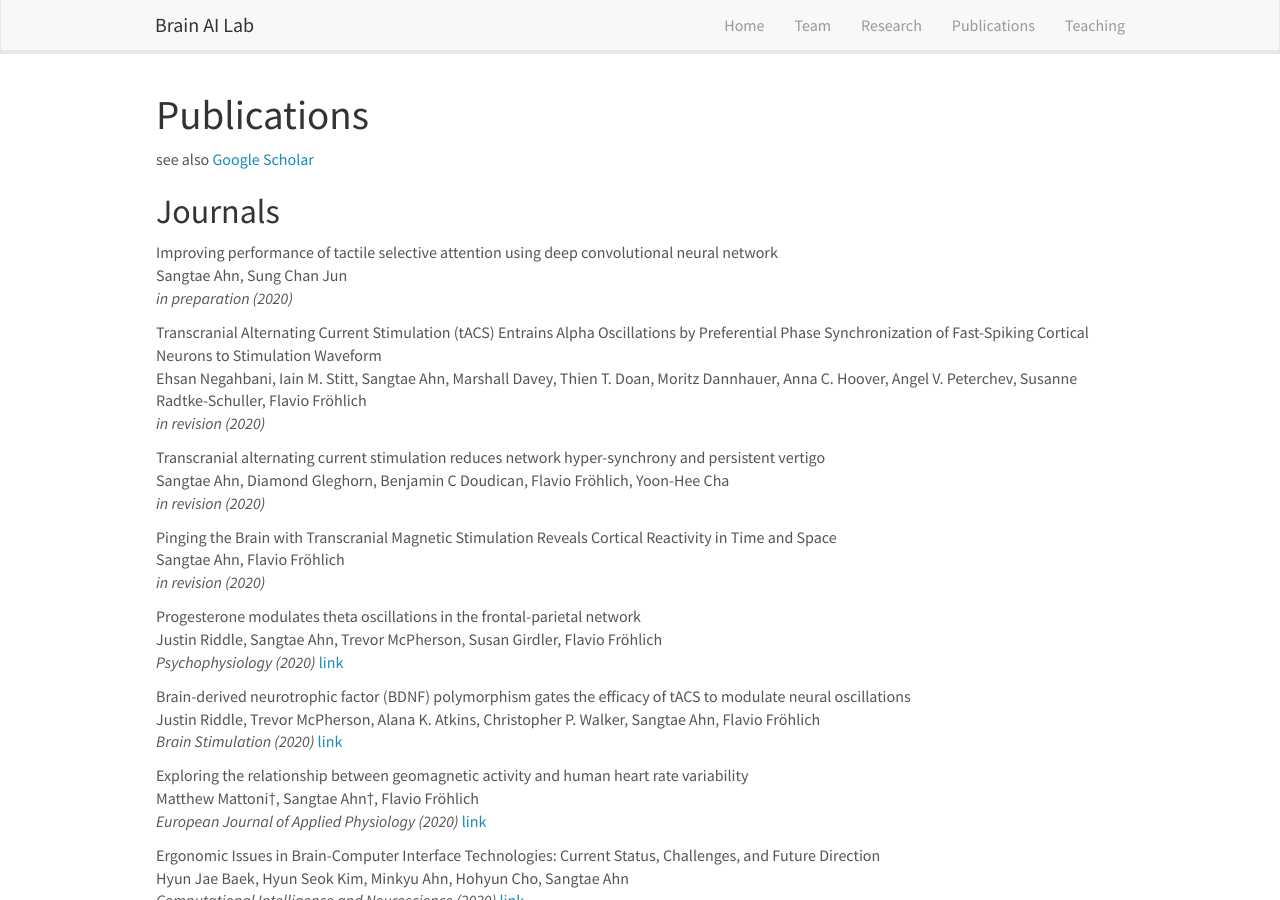
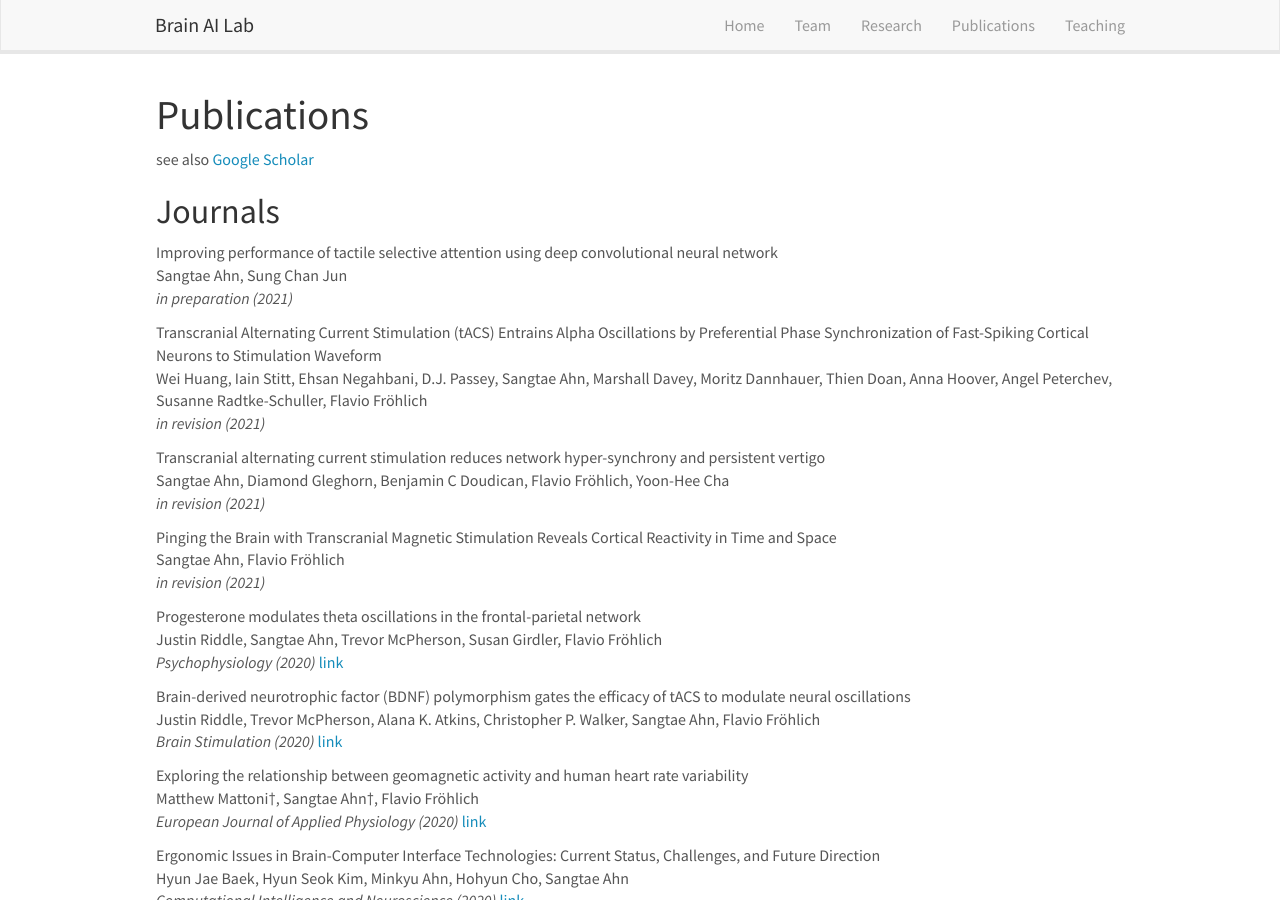
Before and after one commit to KNU-BrainAI/knu-brainai.github.io, a Jekyll site: the page built from _pages/publications.md, in a window 1280 px wide and 900 px high. Built offline with Jekyll 4.4.1, drawn with Linux system fonts in a browser that asks for light colours; nearby versions of some CDN libraries.

Commit message:
Update publist.yml

```diff
--- a/_data/publist.yml
+++ b/_data/publist.yml
@@ -2,7 +2,7 @@
   image:
   description:
   authors: Sangtae Ahn, Sung Chan Jun
-  journal: in preparation (2020)
+  journal: in preparation (2021)
   link:
     url:
     display:
@@ -13,8 +13,8 @@
 - title: "Transcranial Alternating Current Stimulation (tACS) Entrains Alpha Oscillations by Preferential Phase Synchronization of Fast-Spiking Cortical Neurons to Stimulation Waveform"
   image:
   description:
-  authors: Ehsan Negahbani, Iain M. Stitt, Sangtae Ahn, Marshall Davey, Thien T. Doan, Moritz Dannhauer, Anna C. Hoover, Angel V. Peterchev, Susanne Radtke-Schuller, Flavio Fröhlich
-  journal: in revision (2020)
+  authors: Wei Huang, Iain Stitt, Ehsan Negahbani, D.J. Passey, Sangtae Ahn, Marshall Davey, Moritz Dannhauer, Thien Doan, Anna Hoover, Angel Peterchev, Susanne Radtke-Schuller, Flavio Fröhlich
+  journal: in revision (2021)
   link:
     url:
     display:
@@ -26,7 +26,7 @@
   image:
   description:
   authors: Sangtae Ahn, Diamond Gleghorn, Benjamin C Doudican, Flavio Fröhlich, Yoon-Hee Cha
-  journal: in revision (2020)
+  journal: in revision (2021)
   link:
     url:
     display:
@@ -38,7 +38,7 @@
   image:
   description:
   authors: Sangtae Ahn, Flavio Fröhlich
-  journal: in revision (2020)
+  journal: in revision (2021)
   link:
     url:
     display:
```
